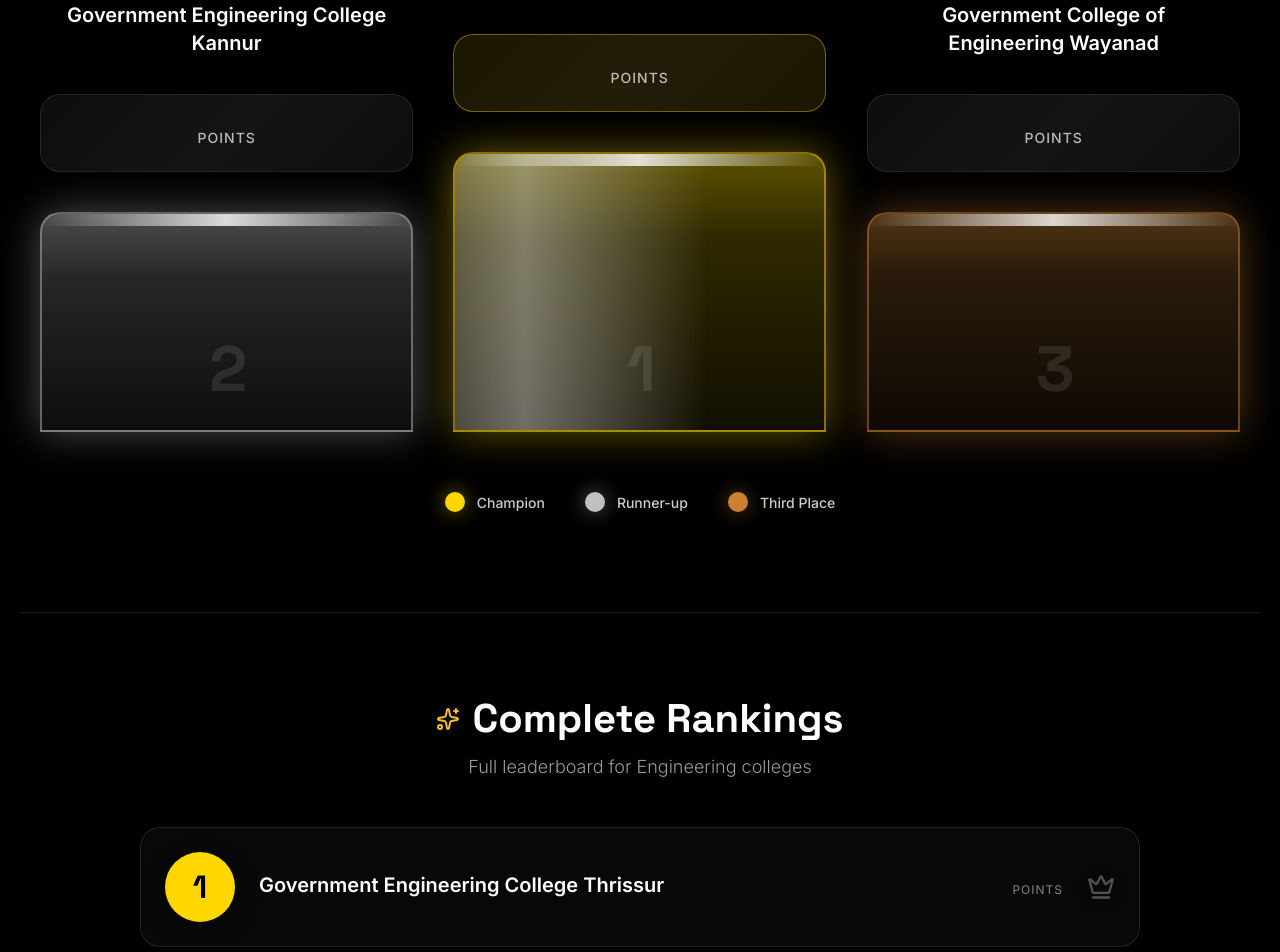
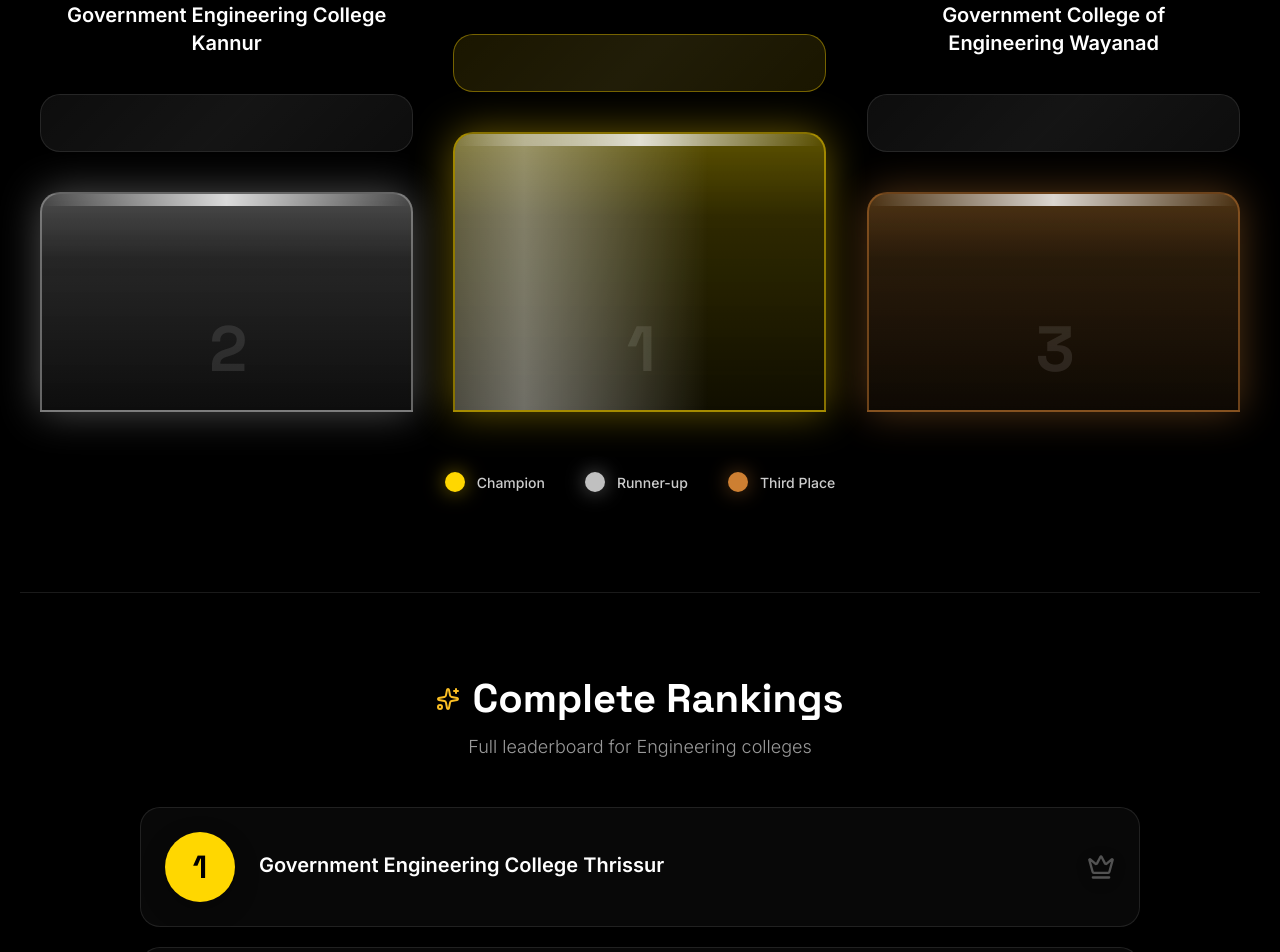
Before and after one commit to Adharsh0/industry5.0, a React (Vite) app: page /rankings in a window 1280 px wide. Shown: the part 1480-2432 px from the top of the page. Built offline with nearby package versions, Linux system fonts and the light colour scheme.

Commit message:
Remove redundant points label in RankList component

```diff
--- a/src/components/RankList.jsx
+++ b/src/components/RankList.jsx
@@ -155,7 +155,7 @@
               <h3 className="podium-college-name">{secondPlace.name}</h3>
               <div className="podium-points">
                 <span className="points-number">{secondPlace.points}</span>
-                <span className="points-label">Points</span>
+
               </div>
               <div className="podium-stand stand-silver">
                 <div className="stand-glow"></div>
@@ -178,7 +178,7 @@
               <h3 className="podium-college-name">{firstPlace.name}</h3>
               <div className="podium-points champion-points">
                 <span className="points-number">{firstPlace.points}</span>
-                <span className="points-label">Points</span>
+
               </div>
               <div className="podium-stand stand-gold">
                 <div className="stand-glow"></div>
@@ -211,7 +211,7 @@
               )}
               <div className="podium-points">
                 <span className="points-number">{thirdPlaceColleges[0].points}</span>
-                <span className="points-label">Points {hasSharedThird && '(Each)'}</span>
+
               </div>
               <div className="podium-stand stand-bronze">
                 <div className="stand-glow"></div>
@@ -267,7 +267,7 @@
 
                 <div className="points-display">
                   <span className="points-value-large">{college.points}</span>
-                  <span className="points-text-small">points</span>
+
                 </div>
 
                 <div className="rank-icon-wrapper">
```
